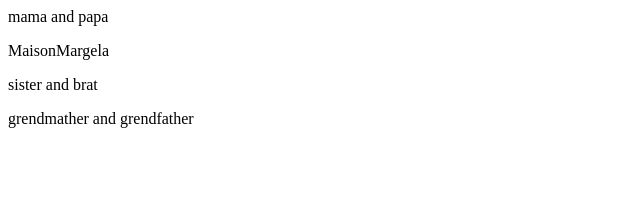
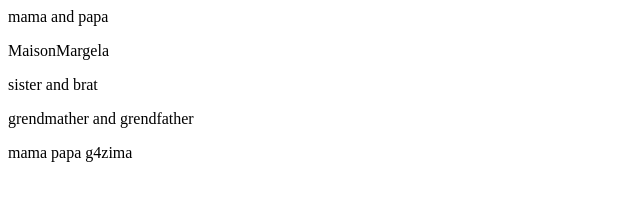
Before and after one commit to hfodgdf/lupa, a plain HTML site: page index.html in a window 1280 px wide. Shown: the whole page, without its empty margins (0-640 px from the left). Drawn offline with Linux system fonts and the light colour scheme.

Commit message:
add resuit file

```diff
--- a/index.html
+++ b/index.html
@@ -4,3 +4,4 @@
 
 <p>sister and brat</p>
 <p>grendmather and grendfather</p>
+<p>mama papa g4zima</p>
```
